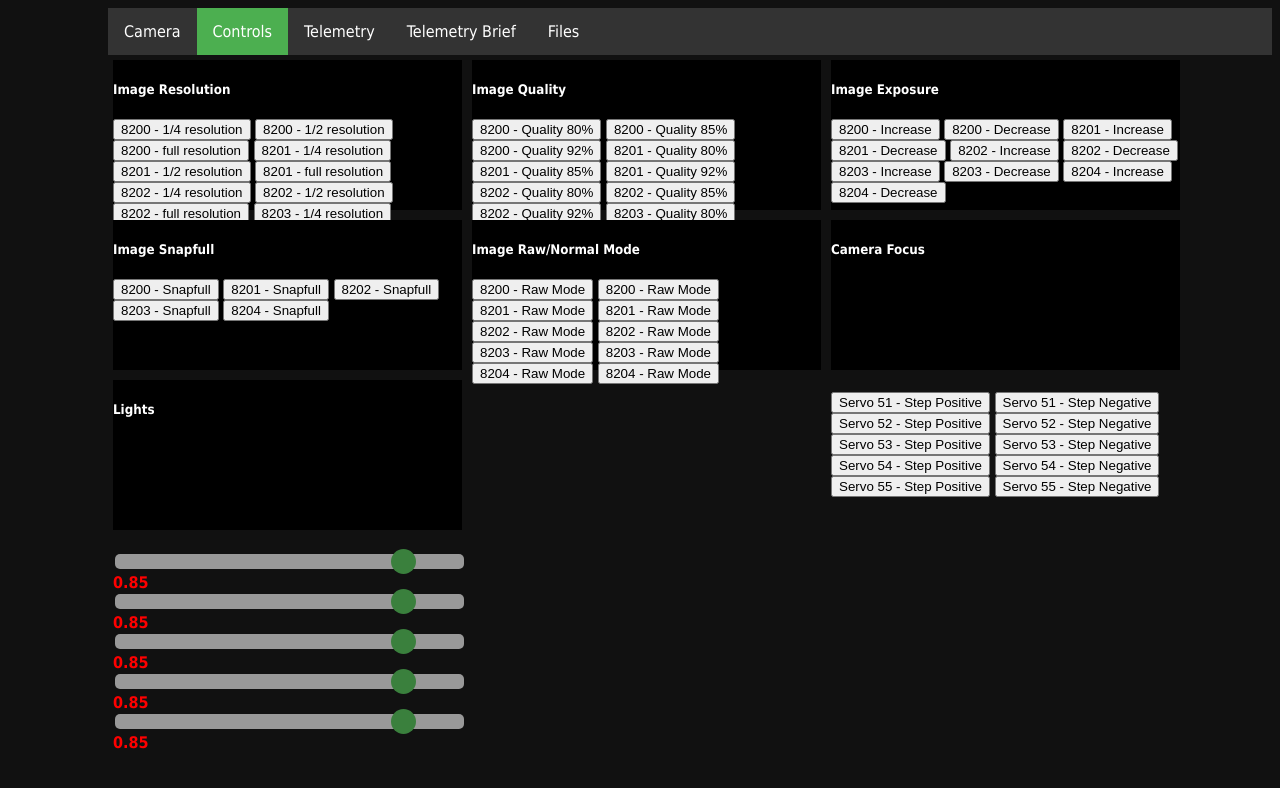
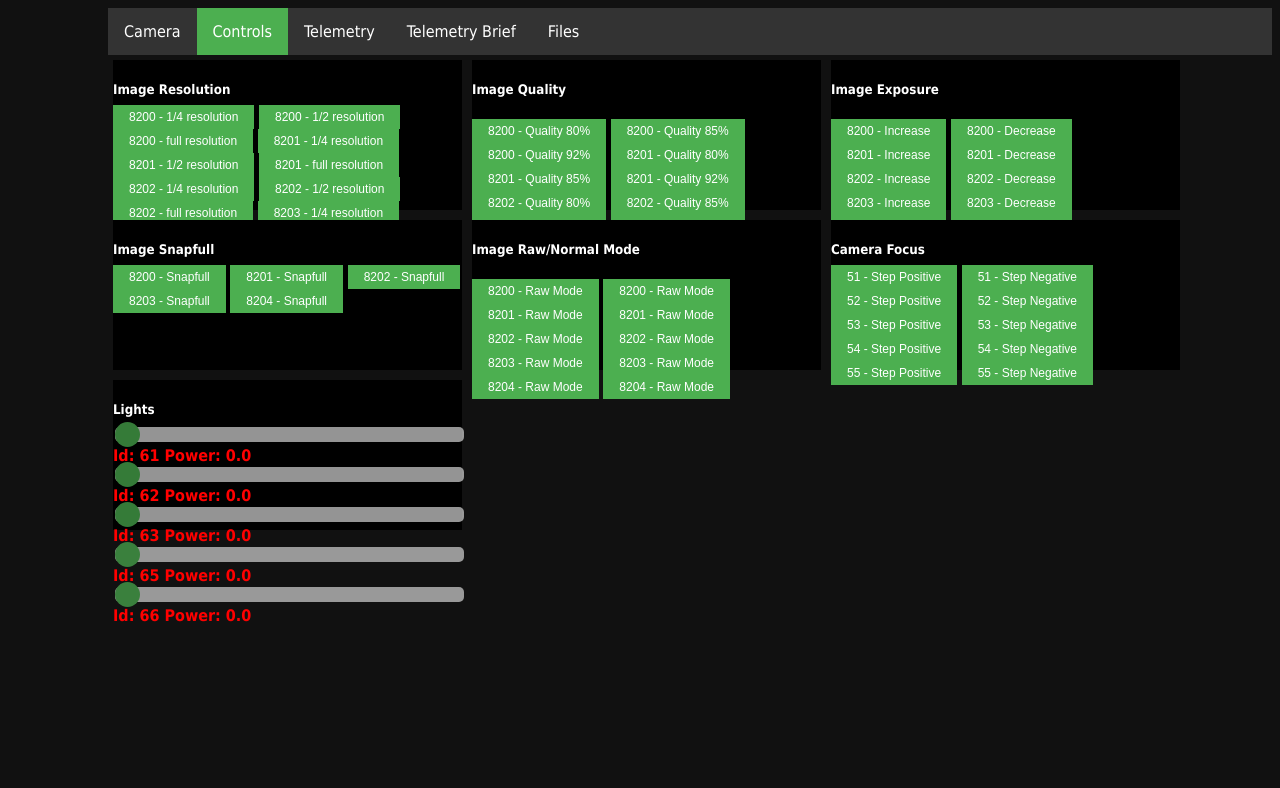
Before and after one commit to mcdafydd/scini-cockpit, a plain HTML site: page assets/www/controls.html in a window 1280 px wide. Drawn offline with Linux system fonts and the light colour scheme.

Commit message:
- additional controls styling and separation of html and javascript - fix to stop dragging when user clicks controls in Muuri grid - add new websocket ports to docker-compose files for MJPEG

```diff
--- a/assets/www/controls.html
+++ b/assets/www/controls.html
@@ -26,6 +26,8 @@
     <div class="item" data-id="1" width="30%" height="800px" margin="5px">
       <div class="item-content">
         <h5>Image Resolution</h5>
+      </div>
+      <div class="item-content-body">
         <button id="resolution-8200-4">8200 - 1/4 resolution</button>
         <button id="resolution-8200-2">8200 - 1/2 resolution</button>
         <button id="resolution-8200-1")">8200 - full resolution</button>
@@ -78,9 +80,11 @@
         <button id="exposure-8204-neg">8204 - Decrease</button>
       </div>
     </div>
-    <div class="item" data-id="4" width="30%" height="800px" margin="5px">
+    <div class="item" data-id="4">
       <div class="item-content">
         <h5>Image Snapfull</h5>
+      </div>
+      <div class="item-content-body">
         <button id="snapfull-8200-1">8200 - Snapfull</button>
         <button id="snapfull-8201-1">8201 - Snapfull</button>
         <button id="snapfull-8202-1">8202 - Snapfull</button>
@@ -107,31 +111,31 @@
       <div class="item-content">
         <h5>Camera Focus</h5>
       </div>
-        <button id="servo-51-pos">Servo 51 - Step Positive</button>
-        <button id="servo-51-neg">Servo 51 - Step Negative</button>
-        <button id="servo-52-pos">Servo 52 - Step Positive</button>
-        <button id="servo-52-neg">Servo 52 - Step Negative</button>
-        <button id="servo-53-pos">Servo 53 - Step Positive</button>
-        <button id="servo-53-neg">Servo 53 - Step Negative</button>
-        <button id="servo-54-pos">Servo 54 - Step Positive</button>
-        <button id="servo-54-neg">Servo 54 - Step Negative</button>
-        <button id="servo-55-pos">Servo 55 - Step Positive</button>
-        <button id="servo-55-neg">Servo 55 - Step Negative</button>
+        <button id="servo-51-pos">51 - Step Positive</button>
+        <button id="servo-51-neg">51 - Step Negative</button>
+        <button id="servo-52-pos">52 - Step Positive</button>
+        <button id="servo-52-neg">52 - Step Negative</button>
+        <button id="servo-53-pos">53 - Step Positive</button>
+        <button id="servo-53-neg">53 - Step Negative</button>
+        <button id="servo-54-pos">54 - Step Positive</button>
+        <button id="servo-54-neg">54 - Step Negative</button>
+        <button id="servo-55-pos">55 - Step Positive</button>
+        <button id="servo-55-neg">55 - Step Negative</button>
     </div>
     <div class="item" data-id="7" width="30%" height="800px" margin="5px">
       <div class="item-content" height="10%">
         <h5>Lights</h5>
       </div>
-        <input class="slider" id="light-61" type="range" min="0" max="1.0" step="0.05" value="0.85">
-        <span id="light61Val" style="font-weight:bold;color:red">0.85</span>
-        <input class="slider" id="light-62" type="range" min="0" max="1.0" step="0.05" value="0.85">
-        <span id="light62Val" style="font-weight:bold;color:red">0.85</span>
-        <input class="slider" id="light-63" type="range" min="0" max="1.0" step="0.05" value="0.85">
-        <span id="light63Val" style="font-weight:bold;color:red">0.85</span>
-        <input class="slider" id="light-65" type="range" min="0" max="1.0" step="0.05" value="0.85">
-        <span id="light65Val" style="font-weight:bold;color:red">0.85</span>
-        <input class="slider" id="light-66" type="range" min="0" max="1.0" step="0.05" value="0.85">
-        <span id="light66Val" style="font-weight:bold;color:red">0.85</span>
+        <input class="slider" id="light-61" type="range" min="0" max="1.0" step="0.05" value="0.0">
+        <span id="light-61-val" style="font-weight:bold;color:red"></span>
+        <input class="slider" id="light-62" type="range" min="0" max="1.0" step="0.05" value="0.0">
+        <span id="light-62-val" style="font-weight:bold;color:red"></span>
+        <input class="slider" id="light-63" type="range" min="0" max="1.0" step="0.05" value="0.0">
+        <span id="light-63-val" style="font-weight:bold;color:red"></span>
+        <input class="slider" id="light-65" type="range" min="0" max="1.0" step="0.05" value="0.0">
+        <span id="light-65-val" style="font-weight:bold;color:red"></span>
+        <input class="slider" id="light-66" type="range" min="0" max="1.0" step="0.05" value="0.0">
+        <span id="light-66-val" style="font-weight:bold;color:red"></span>
       </div>
     </div>
   </div>
--- a/assets/www/controls.js
+++ b/assets/www/controls.js
@@ -13,12 +13,17 @@ function initListeners() {
 
   inputsList = Array.prototype.slice.call(inputs);
   inputsList.forEach(function(input, idx) {
+    // set initial innerHTML
+    [func, node] = input.id.split('-');
+    if (func === 'light') {
+      let display = document.getElementById(func+'-'+node+'-val');
+      display.innerHTML = `Id: ${node} Power: 0.0`;
+    }
     input.addEventListener('change', function() {
       console.log('slid ', this.id, 'val ', this.value);
-      [func, node] = this.id.split('-');
       if (func === 'light') {
-        let display = document.getElementById(func+node+'Val');
-        display.innerHTML = this.value;
+        let display = document.getElementById(func+'-'+node+'-val');
+        display.innerHTML = `Id: ${node} Power: ${this.value}`;
         sendLight(node, this.value);
       }
     }, false);
--- a/assets/www/default.css
+++ b/assets/www/default.css
@@ -41,7 +41,21 @@ div.smoothie-chart-tooltip {
 	color: white;
 	font-size: 10px;
 	pointer-events: none;
-	z-index: 4;
+}
+
+button {
+	background-color: #4CAF50; /* Green */
+	border: none;
+	color: white;
+	padding: 5px 16px;
+	text-align: center;
+	text-decoration: none;
+	display: inline-block;
+  font-size: 12px;
+}
+
+button:active {
+	background-color: #ACFF00;
 }
 
 canvas {
@@ -55,21 +69,6 @@ canvas {
 }
 .active {
 	background-color: #4CAF50;
-}
-
-.button {
-	background-color: #4CAF50; /* Green */
-	border: none;
-	color: white;
-	padding: 15px 32px;
-	text-align: center;
-	text-decoration: none;
-	display: inline-block;
-	font-size: 16px;
-}
-
-.button:active {
-	background-color: #ACFF00;
 }
 
 .grid {
@@ -99,7 +98,12 @@ canvas {
 .item-content {
   position: relative;
   width: 100%;
-  height: 100%;
+  height: 15%;
+}
+.item-content-body {
+  position: relative;
+  width: 100%;
+  height: 85%;
 }
 
 .slider {
--- a/assets/www/grid-shared.js
+++ b/assets/www/grid-shared.js
@@ -1,7 +1,13 @@
 function initGrid(layoutName) {
   var grid = new Muuri('.grid', {
     dragEnabled: true,
-    layoutOnInit: false
+    layoutOnInit: false,
+    dragStartPredicate: function (item, event) {
+      if (event.target.localName === 'input' || event.target.localName === 'button') {
+        return false;
+      }
+      return Muuri.ItemDrag.defaultStartPredicate(item, event);
+    }
   }).on('move', function () {
     saveLayout(grid, layoutName);
   });
--- a/docker-compose-dev.yml
+++ b/docker-compose-dev.yml
@@ -22,6 +22,11 @@ services:
       - "3000:3000"
       - "7011:7011"
       - "8080:8080"
+      - "8100:8200"
+      - "8101:8201"
+      - "8102:8202"
+      - "8103:8203"
+      - "8104:8204"
       - "8200:8200"
       - "8201:8201"
       - "8202:8202"
--- a/docker-compose.yml
+++ b/docker-compose.yml
@@ -22,6 +22,11 @@ services:
       - "3000:3000"
       - "7011:7011"
       - "8080:8080"
+      - "8100:8200"
+      - "8101:8201"
+      - "8102:8202"
+      - "8103:8203"
+      - "8104:8204"
       - "8200:8200"
       - "8201:8201"
       - "8202:8202"
```
